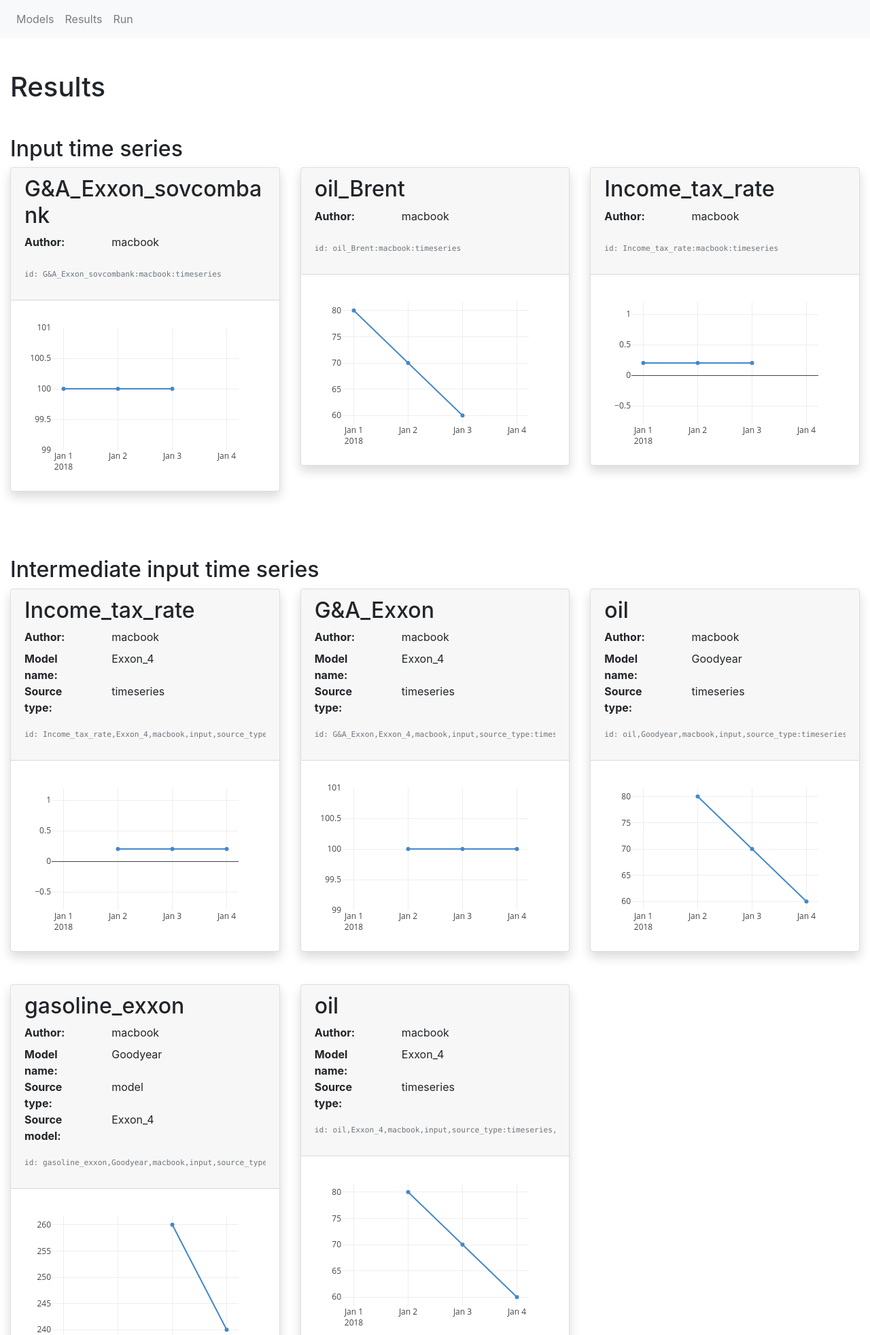
After one commit to gkond/ecomod, a Flask app: page /results in a window 1280 px wide. The commit adds this page. Shown: the top 1964 px of the page at 68% size. Run offline with Flask 2, Linux system fonts and the light colour scheme; some libraries are stand-ins or nearby versions.

Commit message:
added base template

```diff
--- a/app.py
+++ b/app.py
@@ -12,16 +12,15 @@ def home():
     return 'Home page'
 
 
-@app.route('/all-models')
+@app.route('/models')
 def all_models():
-    filename = os.path.join(app.static_folder, 'all-models.json')
+    filename = os.path.join(app.static_folder, 'models.json')
     data = json.load(open(filename))
-    return render_template('all-models.html', data=data)
+    return render_template('models.html', data=data)
 
-
-@app.route('/all-results')
+@app.route('/results')
 def results():
-    filename = os.path.join(app.static_folder, 'all-results.json')
+    filename = os.path.join(app.static_folder, 'results.json')
     resp = json.load(open(filename))
 
     time_series = []
@@ -84,7 +83,11 @@ def results():
 
     time_series.sort(key=lambda ts: ts['result_type'], reverse=False)
 
-    return render_template('all-results.html', results=results, time_series=time_series)
+    return render_template('results.html', results=results, time_series=time_series)
+
+@app.route('/run')
+def run():
+    return render_template('run.html')
 
 
 if __name__ == '__main__':
--- /dev/null
+++ b/templates/base.html
@@ -0,0 +1,40 @@
+<!doctype html>
+<html lang="en">
+<head>
+    {% block head %}
+        <link rel="stylesheet" href="https://stackpath.bootstrapcdn.com/bootstrap/4.1.3/css/bootstrap.min.css"
+              integrity="sha384-MCw98/SFnGE8fJT3GXwEOngsV7Zt27NXFoaoApmYm81iuXoPkFOJwJ8ERdknLPMO"
+              crossorigin="anonymous">
+        <script src="https://code.jquery.com/jquery-3.3.1.slim.min.js"
+                integrity="sha384-q8i/X+965DzO0rT7abK41JStQIAqVgRVzpbzo5smXKp4YfRvH+8abtTE1Pi6jizo"
+                crossorigin="anonymous"></script>
+        <script src="https://cdnjs.cloudflare.com/ajax/libs/popper.js/1.14.3/umd/popper.min.js"
+                integrity="sha384-ZMP7rVo3mIykV+2+9J3UJ46jBk0WLaUAdn689aCwoqbBJiSnjAK/l8WvCWPIPm49"
+                crossorigin="anonymous"></script>
+        <script src="https://stackpath.bootstrapcdn.com/bootstrap/4.1.3/js/bootstrap.min.js"
+                integrity="sha384-ChfqqxuZUCnJSK3+MXmPNIyE6ZbWh2IMqE241rYiqJxyMiZ6OW/JmZQ5stwEULTy"
+                crossorigin="anonymous"></script>
+    {% endblock %}
+    <title>{% block title %}{% endblock %} - EcoMod</title>
+</head>
+<body>
+<nav class="navbar navbar-expand-lg navbar-light bg-light">
+    <div class="collapse navbar-collapse" id="navbarSupportedContent">
+        <ul class="navbar-nav mr-auto">
+            <li class="nav-item">
+                <a class="nav-link" href="/models">Models</a>
+            </li>
+            <li class="nav-item">
+                <a class="nav-link" href="/results">Results</a>
+            </li>
+            <li class="nav-item">
+                <a class="nav-link" href="/run">Run</a>
+            </li>
+        </ul>
+    </div>
+</nav>
+<div class="container-fluid my-5">
+    {% block content %}{% endblock %}
+</div>
+</body>
+</html>
--- a/templates/all-results.html
+++ b/templates/results.html
@@ -1,16 +1,9 @@
-<!doctype html>
-<head>
-    <link rel="stylesheet" href="https://stackpath.bootstrapcdn.com/bootstrap/4.1.3/css/bootstrap.min.css"
-          integrity="sha384-MCw98/SFnGE8fJT3GXwEOngsV7Zt27NXFoaoApmYm81iuXoPkFOJwJ8ERdknLPMO" crossorigin="anonymous">
-    <script src="https://code.jquery.com/jquery-3.3.1.slim.min.js"
-            integrity="sha384-q8i/X+965DzO0rT7abK41JStQIAqVgRVzpbzo5smXKp4YfRvH+8abtTE1Pi6jizo"
-            crossorigin="anonymous"></script>
-    <script src="https://cdnjs.cloudflare.com/ajax/libs/popper.js/1.14.3/umd/popper.min.js"
-            integrity="sha384-ZMP7rVo3mIykV+2+9J3UJ46jBk0WLaUAdn689aCwoqbBJiSnjAK/l8WvCWPIPm49"
-            crossorigin="anonymous"></script>
-    <script src="https://stackpath.bootstrapcdn.com/bootstrap/4.1.3/js/bootstrap.min.js"
-            integrity="sha384-ChfqqxuZUCnJSK3+MXmPNIyE6ZbWh2IMqE241rYiqJxyMiZ6OW/JmZQ5stwEULTy"
-            crossorigin="anonymous"></script>
+{% extends "base.html" %}
+
+{% block title %}All Results{% endblock %}
+
+{% block head %}
+    {{ super() }}
     <script src="https://cdn.plot.ly/plotly-latest.min.js"></script>
     <script>
         function initTS(ts) {
@@ -40,10 +33,9 @@
             });
         }
     </script>
-    <title>All Results</title>
-</head>
-<body>
-<div class="container-fluid  my-5">
+{% endblock %}
+
+{% block content %}
     <h1>Results</h1>
     {% if time_series %}
         {%- for group in time_series | groupby('result_type') %}
@@ -93,6 +85,4 @@
     {% else %}
         <h1>No time series</h1>
     {% endif %}
-</div>
-
-</body>
+{% endblock %}
```
Also changed, not shown: templates/models.html (renamed from templates/all-models.html, +5 -21 lines), templates/run.html (added, +7 -0 lines), static/models.json (renamed from static/all-models.json), static/results.json (renamed from static/all-results.json). Lines whose indentation alone changed are shown as unchanged.
